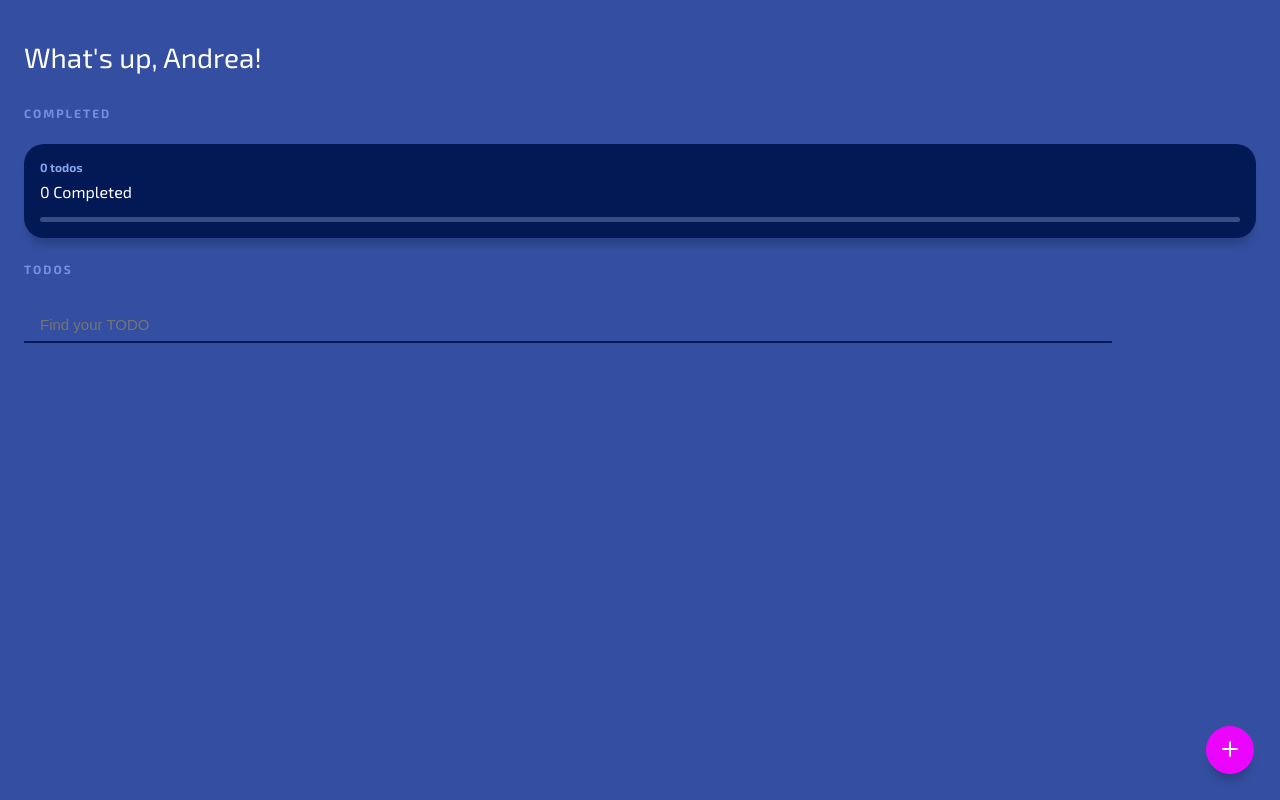
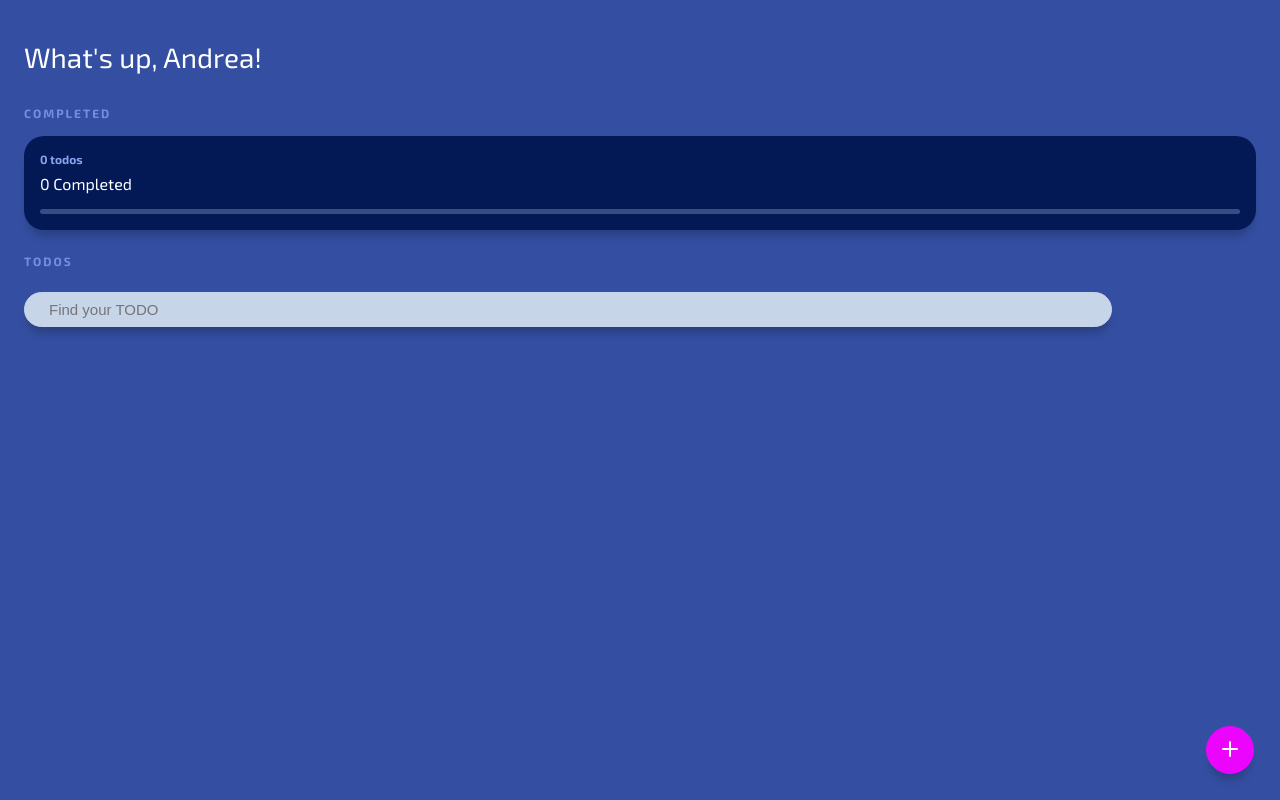
Before and after one commit to andrecontdi/todo-app, a React (Create React App) app: page / in a window 1280 px wide. Built offline with nearby package versions, Linux system fonts and the light colour scheme.

Commit message:
feat: using reducers.

```diff
--- a/src/App.css
+++ b/src/App.css
@@ -1,5 +1,5 @@
 .section-header {
-  margin: 24px 24px;
+  margin: 24px 24px 16px 24px;
   font-size: 1.2rem;
   letter-spacing: 2px;
   text-transform: uppercase;
@@ -27,3 +27,16 @@
   overflow: auto;
   background-color: #031956;
 }
+
+.todo-app-input {
+  width: 85%;
+  margin: 8px 24px;
+  padding: 8px 24px;
+  font-size: 1.5rem;
+  font-weight: 300;
+  color: #031956;
+  background: #c7d5e8;
+  border: 1px solid #c7d5e8;
+  border-radius: 20px;
+  box-shadow: 0 10px 8px -4px rgb(0 0 0 / 0.2);
+}
--- a/src/components/loader/index.js
+++ b/src/components/loader/index.js
@@ -4,7 +4,7 @@ import './loader.css';
 function Loader({ showLoader }) {
   return ReactDOM.createPortal(
     <div className={`modal--container ${!showLoader ? 'hidden' : 'show'}`}>
-      <div class="lds-default">
+      <div className="lds-default">
         <div></div>
         <div></div>
         <div></div>
--- a/src/components/todo/form/index.js
+++ b/src/components/todo/form/index.js
@@ -40,7 +40,7 @@ function TodoForm({ handleAddTodo, handleShowModal }) {
           aria-placeholder="What do you want to do?"
           value={inputValue}
           onChange={(event) => handleNewTodoInput(event)}
-          className="todo-text-input"
+          className="todo-app-input"
         ></textarea>
         {!!inputValueError && (
           <div className="error--container">
--- a/src/components/todo/form/todo-form.css
+++ b/src/components/todo/form/todo-form.css
@@ -24,20 +24,6 @@ form {
   padding: 0px 24px;
 }
 
-.todo-text-input {
-  margin: 8px 24px;
-  width: 86%;
-  appearance: none;
-  -webkit-appearance: none;
-  padding: 9px 16px;
-  font-size: 1.5rem;
-  font-weight: 300;
-  color: #c7d5e8;
-  background: transparent;
-  border: none;
-  border-bottom: 2px solid #86a2eb;
-}
-
 .error--container {
   margin: 8px 24px;
   width: 86%;
@@ -55,5 +41,5 @@ form {
   color: #ffffff;
   background: #86a2eb;
   border: 1px solid #86a2eb;
-  border-radius: 10px;
+  border-radius: 20px;
 }
--- a/src/components/todo/index.js
+++ b/src/components/todo/index.js
@@ -1,48 +1,76 @@
 import React from 'react';
+import { TodoUI } from './todo';
 
-import { TodoStats } from './stats';
-import { TodoList } from './list';
-import { TodoItem } from './item';
-import { AddTodo } from './add';
-import { Modal } from '../modal';
-import { TodoForm } from './form';
-import { Loader } from '../loader';
+const LOCALSTORAGE_ITEM = 'todos';
 
-function useLocalStorage(itemName, initialValue) {
-  const [item, setItem] = React.useState(initialValue);
-  const [showLoader, setShowLoader] = React.useState(true);
+const initialState = {
+  todos: [],
+  searchValue: '',
+  progress: 0,
+  showModal: false,
+  showLoader: true,
+};
+
+const actionTypes = {
+  SUCCESS: 'SUCCESS',
+  ERROR: 'ERROR',
+  SEARCH: 'SEARCH',
+  UPDATE: 'UPDATE',
+  ADD: 'ADD',
+  PROGRESS: 'PROGRESS',
+  MODAL: 'MODAL',
+};
+
+const reducerObject = (state, payload) => ({
+  [actionTypes.SUCCESS]: {
+    ...state,
+    todos: payload,
+    showLoader: false,
+  },
+  [actionTypes.SEARCH]: {
+    ...state,
+    searchValue: payload,
+  },
+  [actionTypes.UPDATE]: {
+    ...state,
+    todos: payload,
+  },
+  [actionTypes.add]: {
+    ...state,
+    todos: payload,
+    showModal: false,
+  },
+  [actionTypes.PROGRESS]: {
+    ...state,
+    progress: payload,
+  },
+  [actionTypes.MODAL]: {
+    ...state,
+    showModal: !state.showModal,
+  },
+});
+
+const reducer = (state, action) => reducerObject(state, action.payload)[action.type] || state;
+
+function Todo() {
+  const [state, dispatch] = React.useReducer(reducer, initialState);
+  const { todos, searchValue, progress, showModal, showLoader } = state;
 
   React.useEffect(() => {
     setTimeout(() => {
-      const localStorageItem = localStorage.getItem(itemName);
+      const localStorageItem = localStorage.getItem(LOCALSTORAGE_ITEM);
       let parsedItem;
 
       if (!localStorageItem) {
-        localStorage.setItem(itemName, JSON.stringify(initialValue));
-        parsedItem = initialValue;
+        localStorage.setItem(LOCALSTORAGE_ITEM, JSON.stringify([]));
+        parsedItem = [];
       } else {
         parsedItem = JSON.parse(localStorageItem);
       }
 
-      setItem(parsedItem);
-      setShowLoader(false);
+      dispatch({ type: actionTypes.SUCCESS, payload: parsedItem });
     }, 2500);
-  });
-
-  const saveItem = (newItem) => {
-    const stringifiedItem = JSON.stringify(newItem);
-    localStorage.setItem(itemName, stringifiedItem);
-    setItem(newItem);
-  };
-
-  return [item, saveItem, showLoader];
-}
-
-function Todo() {
-  const [todos, setTodos, showLoader] = useLocalStorage('todos', []);
-  const [searchValue, setSearchValue] = React.useState('');
-  const [progress, setProgress] = React.useState(0);
-  const [showModal, setShowModal] = React.useState(false);
+  }, []);
 
   let searchedTodos = [];
   let totalTodos = todos.length;
@@ -56,12 +84,11 @@ function Todo() {
 
   const handleProgressBarUpdate = React.useCallback(() => {
     const progressBar = document.querySelector('.card__progress-bar');
-    const progressBarWitdh = progressBar.offsetWidth;
-    const progress = (completedTodos * progressBarWitdh) / totalTodos;
+    const progressBarWitdh = progressBar.offsetWidth || 0;
+    const progress = (completedTodos * progressBarWitdh) / totalTodos || 0;
 
-    if (progress) {
-      setProgress(progress);
-    }
+    dispatch({ type: actionTypes.PROGRESS, payload: progress });
+    // setProgress(progress);
   }, [totalTodos, completedTodos]);
 
   React.useEffect(() => {
@@ -69,10 +96,12 @@ function Todo() {
   }, [handleProgressBarUpdate]);
 
   // As callback for useState
-  React.useEffect(() => handleProgressBarUpdate(), [handleProgressBarUpdate]);
+  React.useEffect(() => handleProgressBarUpdate(), [totalTodos, completedTodos, handleProgressBarUpdate]);
 
   const saveTodos = (todos) => {
-    setTodos(todos);
+    const stringifiedItem = JSON.stringify(todos);
+    localStorage.setItem(LOCALSTORAGE_ITEM, stringifiedItem);
+    dispatch({ type: actionTypes.UPDATE, payload: todos });
     handleProgressBarUpdate();
   };
 
@@ -85,6 +114,10 @@ function Todo() {
     saveTodos(todosCopy);
   };
 
+  const handleSearchTodo = (todo) => {
+    dispatch({ type: actionTypes.SEARCH, payload: todo });
+  };
+
   const handleDeleteTodo = (todoId) => {
     const todoIndex = todos.findIndex((todo) => todo.id === todoId);
     const todosCopy = [...todos];
@@ -92,6 +125,10 @@ function Todo() {
     todosCopy.splice(todoIndex, 1);
 
     saveTodos(todosCopy);
+  };
+
+  const handleShowModal = () => {
+    dispatch({ type: actionTypes.MODAL });
   };
 
   const handleAddTodo = (text) => {
@@ -103,34 +140,23 @@ function Todo() {
       completed: false,
     });
 
-    saveTodos(todosCopy);
-
-    handleShowModal();
-  };
-
-  const handleShowModal = () => {
-    setShowModal(!showModal);
+    dispatch({ type: actionTypes.add, payload: todosCopy });
   };
 
   return (
-    <main>
-      <Loader showLoader={showLoader} />
-      <TodoStats totalTodos={totalTodos} completedTodos={completedTodos} progress={progress} />
-      <TodoList setSearchValue={setSearchValue}>
-        {searchedTodos.map((todo) => (
-          <TodoItem
-            key={todo.id}
-            todo={todo}
-            handleCompleteTodo={() => handleCompleteTodo(todo.id)}
-            handleDeleteTodo={() => handleDeleteTodo(todo.id)}
-          />
-        ))}
-      </TodoList>
-      <Modal openModal={showModal}>
-        <TodoForm handleAddTodo={handleAddTodo} handleShowModal={handleShowModal} />
-      </Modal>
-      <AddTodo handleShowModal={() => handleShowModal()} />
-    </main>
+    <TodoUI
+      totalTodos={totalTodos}
+      completedTodos={completedTodos}
+      searchedTodos={searchedTodos}
+      progress={progress}
+      showLoader={showLoader}
+      showModal={showModal}
+      handleSearchTodo={handleSearchTodo}
+      handleCompleteTodo={handleCompleteTodo}
+      handleDeleteTodo={handleDeleteTodo}
+      handleAddTodo={handleAddTodo}
+      handleShowModal={handleShowModal}
+    />
   );
 }
 
--- a/src/components/todo/item/todo-item.css
+++ b/src/components/todo/item/todo-item.css
@@ -7,7 +7,7 @@
 .todo-list__container {
   display: flex;
   justify-content: space-between;
-  padding: 20px 16px;
+  padding: 8px 16px;
   width: 100%;
   font-size: 1.5rem;
   font-weight: 300;
@@ -22,6 +22,7 @@
 
 .checkbox--round {
   position: relative;
+  margin-top: 4px;
 }
 
 .checkbox--round label {
@@ -67,15 +68,10 @@
   width: 100%;
   margin-left: 30px;
   text-align: left;
-}
-
-.todo-list__item--trash-container {
-  /* position: relative; */
+  margin-top: 4px;
 }
 
 .delete-button {
-  /* position: absolute; */
-  /* top: -30px; */
   appearance: none;
   -webkit-appearance: none;
   background-color: transparent;
--- a/src/components/todo/list/index.js
+++ b/src/components/todo/list/index.js
@@ -1,9 +1,9 @@
 import React from 'react';
 import './todo-list.css';
 
-function TodoList({ children, setSearchValue }) {
+function TodoList({ children, handleSearchTodo }) {
   const handleSearchInput = (event) => {
-    setSearchValue(event.target.value);
+    handleSearchTodo(event.target.value);
   };
 
   return (
@@ -14,7 +14,7 @@ function TodoList({ children, setSearchValue }) {
         placeholder="Find your TODO"
         aria-placeholder="Find your TODO"
         onChange={(event) => handleSearchInput(event)}
-        className="search-input"
+        className="todo-app-input"
       ></input>
       <ul className="todo-list">{children}</ul>
     </section>
--- a/src/components/todo/list/todo-list.css
+++ b/src/components/todo/list/todo-list.css
@@ -1,15 +1,3 @@
 .todo-list {
   list-style: none;
 }
-
-.search-input {
-  margin: 8px 24px;
-  width: 85%;
-  padding: 8px 16px;
-  font-size: 1.5rem;
-  font-weight: 300;
-  color: #c7d5e8;
-  background: transparent;
-  border: none;
-  border-bottom: 2px solid #031956;
-}
--- /dev/null
+++ b/src/components/todo/todo.jsx
@@ -0,0 +1,46 @@
+import React from 'react';
+
+import { TodoStats } from './stats';
+import { TodoList } from './list';
+import { TodoItem } from './item';
+import { AddTodo } from './add';
+import { Modal } from '../modal';
+import { TodoForm } from './form';
+import { Loader } from '../loader';
+
+function TodoUI({
+  showLoader,
+  totalTodos,
+  completedTodos,
+  progress,
+  handleSearchTodo,
+  searchedTodos,
+  handleCompleteTodo,
+  handleDeleteTodo,
+  showModal,
+  handleAddTodo,
+  handleShowModal,
+}) {
+  return (
+    <main>
+      <Loader showLoader={showLoader} />
+      <TodoStats totalTodos={totalTodos} completedTodos={completedTodos} progress={progress} />
+      <TodoList handleSearchTodo={handleSearchTodo}>
+        {searchedTodos.map((todo) => (
+          <TodoItem
+            key={todo.id}
+            todo={todo}
+            handleCompleteTodo={() => handleCompleteTodo(todo.id)}
+            handleDeleteTodo={() => handleDeleteTodo(todo.id)}
+          />
+        ))}
+      </TodoList>
+      <Modal openModal={showModal}>
+        <TodoForm handleAddTodo={handleAddTodo} handleShowModal={handleShowModal} />
+      </Modal>
+      <AddTodo handleShowModal={() => handleShowModal()} />
+    </main>
+  );
+}
+
+export { TodoUI };
```
Also changed, not shown: src/todo-list.css (added, +15 -0 lines).
